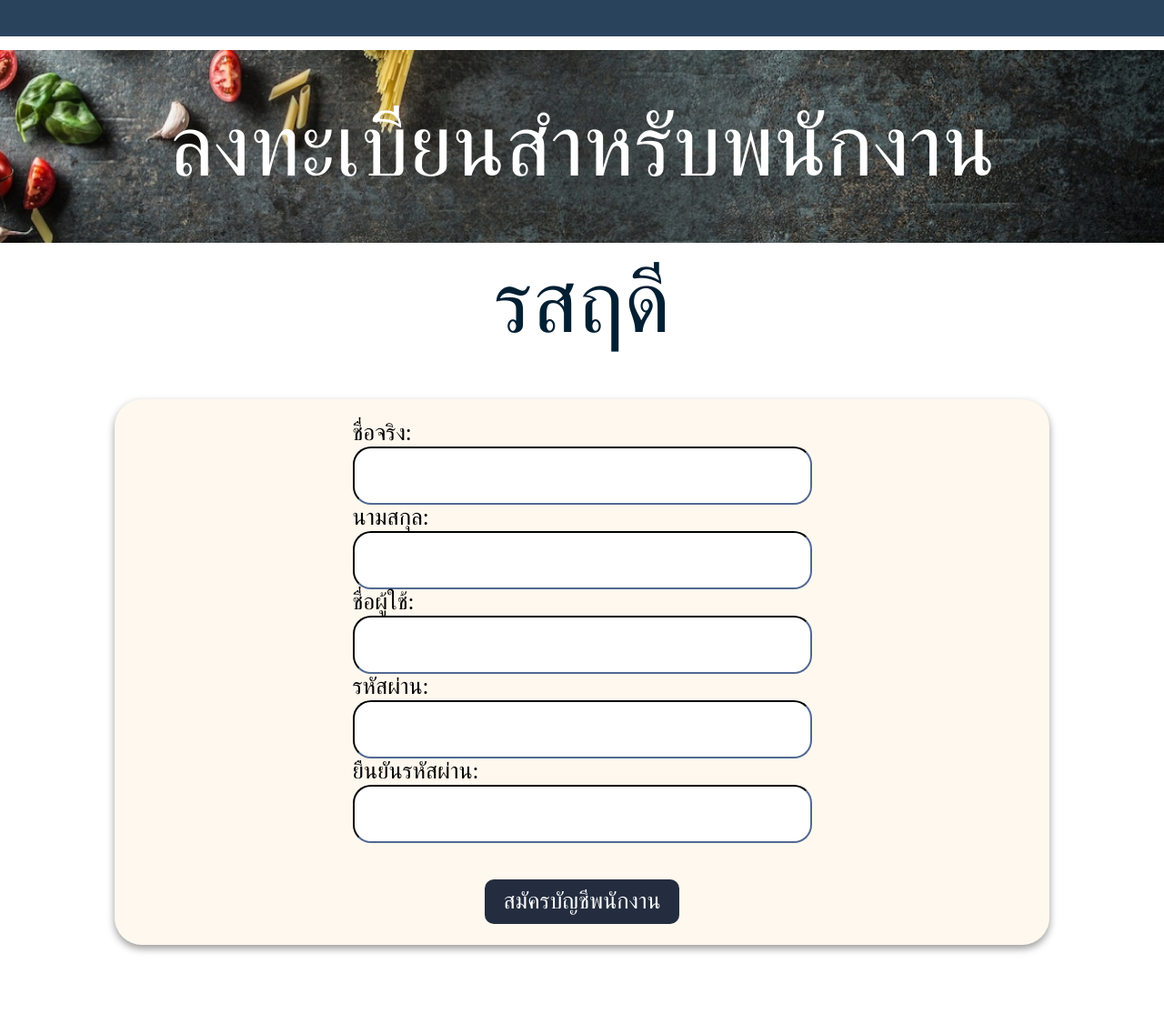
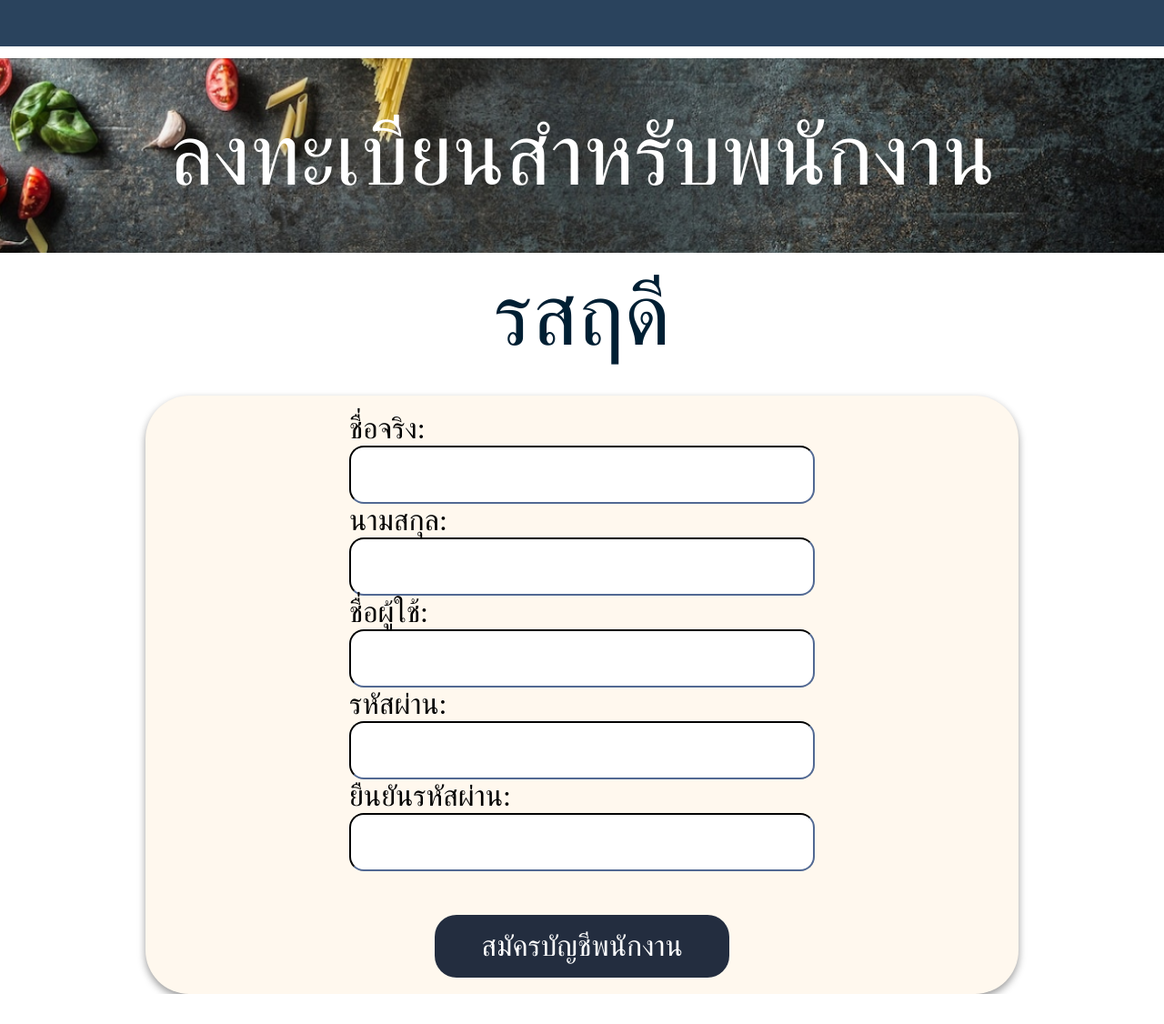
Before and after one commit to f5song/rodrudee, a PHP site: page /register.php in a window 1280 px wide. Shown: the whole page at 91% size. After the commit the page ends 1093 px from the top, so only its background shows below. Run offline with PHP 8.4, Linux system fonts and the light colour scheme; some web fonts are replaced.

Commit message:
Update styles.css

```diff
--- a/staff/register/styles.css
+++ b/staff/register/styles.css
@@ -18,91 +18,93 @@
     src: url('../../font/PGVIM.ttf') format('opentype');
 }
 
+.nav {
+    display: flex;
+    width: auto;
+    height: clamp(3rem, 10vw, 5rem); /* ความสูงของแถบนำทาง */
+    background-color: #232D3F;
+}
+
 .top {
     text-align: center;
     background-color: #2A435D;
-    margin-bottom: 15px;
-    background-size: cover;
-    background-position: center;
-    padding: 20px;
+    margin-bottom: clamp(0.3rem, 1vw, 1rem); /* ระยะห่างด้านล่างของส่วนบน */
+    padding: clamp(0.5rem, 2vw, 2rem); /* ระยะห่างและขนาดของพื้นหลังส่วนบน */
 }
 
 .text {
     text-align: center;
     color: white;
-    font-size: 96px;
+    font-size: clamp(2rem, 8vw, 6rem);
     background-image: url('Rectangle 58.png');
     background-size: cover;
     background-position: center;
-    padding: 50px;
+    padding: clamp(1rem, 4vw, 4rem); /* ระยะห่างและขนาดของพื้นหลังข้อความ */
 }
 
 .rodruedee {
     font-family: 'PGVIM';
     text-align: center;
     color: #001F33;
-    margin-top: 10px;
-    font-size: 96px;
+    margin-top: clamp(0.3rem, 1vw, 1rem);
+    font-size: clamp(2rem, 8vw, 6rem);
     background-size: cover;
     background-position: center;
 }
 
-
 .login-container {
     background-color: #FFF8EE;
-    width: 1028px;
-    height: 600px;
-    border-radius: 30px;
+    width: clamp(30rem, 80vw, 60rem);
+    border-radius: clamp(1rem, 4vw, 3rem);
     display: flex;
+    flex-direction: column;
+    justify-content: center;
+    align-items: center;
     margin: auto;
-    margin-top: 50px;
-    justify-content: center;
-    flex-direction: column;
-    align-items: center;
-    margin-bottom: 87px;
+    margin-top: clamp(1rem, 4vw, 2rem);
     box-shadow: 0 4px 8px rgba(0, 0, 0, 0.4);
+    padding: 18px;
 }
 
 .login-text {
     color: #232D3F;
-    font-size: 40px;
+    font-size: clamp(1.5rem, 4vw, 3rem);
     font-family: 'Moh Luang';
-    margin-bottom: 41px;
+    margin-bottom: clamp(1rem, 1vw, 1rem);
 }
 
 .text-field input {
-    width: 505px;
-    height: 64px;
+    width: clamp(14rem, 40vw, 40rem);
+    height: clamp(3rem, 8vw, 4rem);
     border-color: #232D3F;
-    border-radius: 20px;
-    font-size: 30px;
-    padding-left: 10px;
+    border-radius: clamp(1rem, 4vw, 1rem);
+    font-size: clamp(1rem, 2vw, 2.5rem);
+    padding-left: clamp(0.5rem, 1vw, 1rem);
 }
 
 .username-text label {
-    font-size: 25px;
+    font-size: clamp(2rem, 2vw, 2rem);
 }
 
-
+.login-button {
+    font-family: 'Moh Luang';
+    background-color: #232D3F;
+    color: white;
+    border: none;
+    border-radius: clamp(0.5rem, 2vw, 1.5rem);
+    padding: clamp(0.5rem, 2vw, 1rem) clamp(2rem, 4vw, 4rem);
+    font-size: clamp(1.5rem, 4vw, 2rem);
+    cursor: pointer;
+    outline: none;
+    transition: background-color 0.3s ease;
+    margin-top: clamp(2rem, 4vw, 3rem);
+    flex: 0 0 auto;
+}
 .center{
     display: flex;
     align-items: center;
     justify-content: center;
 }
-.login-button {
-    font-family: 'Moh Luang';
-    background-color: #232D3F;
-    color: white;
-    border: none;
-    border-radius: 10px;
-    padding: 10px 20px;
-    font-size: 25px;
-    cursor: pointer;
-    outline: none;
-    transition: background-color 0.3s ease;
-    margin-top: 40px;
-}
-
 
 .login-button:hover {
     background-color: #445566;
```
